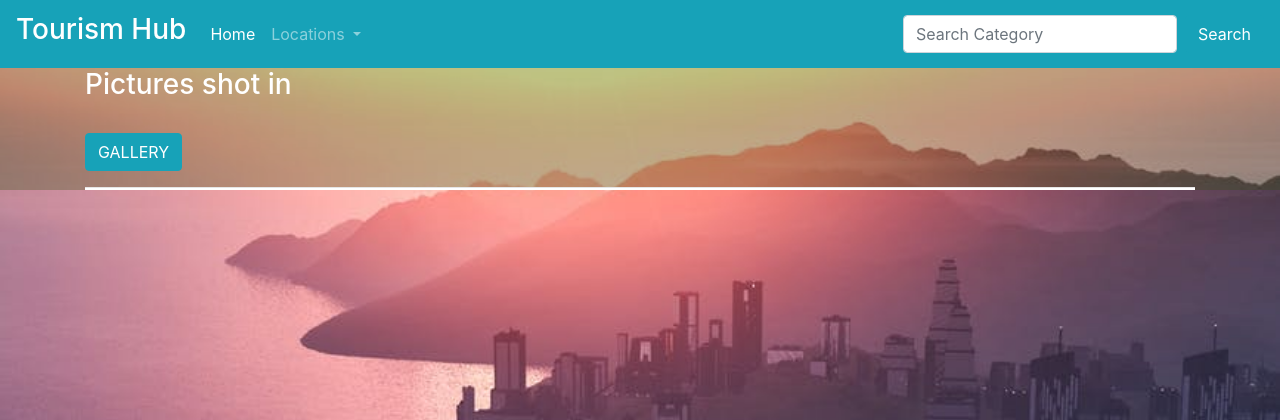
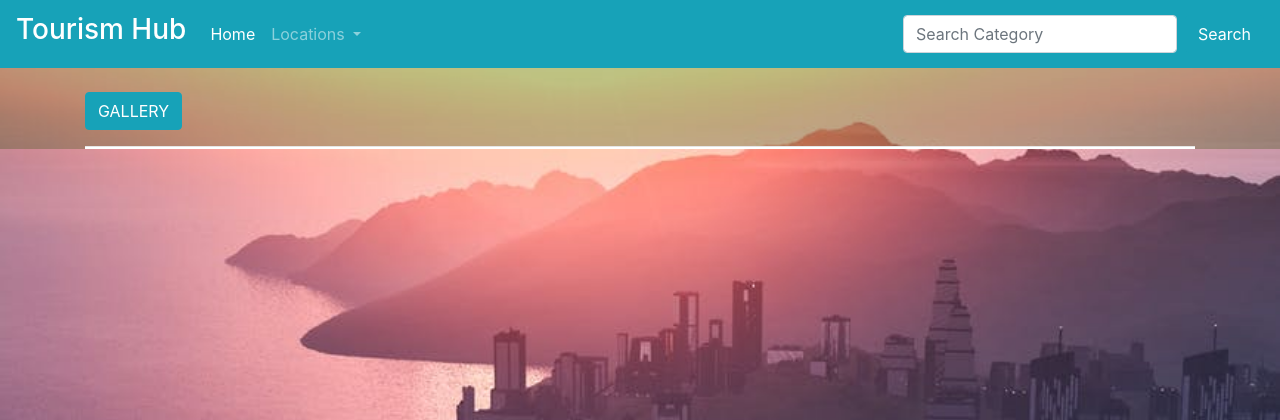
Before and after one commit to EssyMwangi/my-gallery, a Django app: page /location/1/ in a window 1280 px wide. Shown: the top 420 px of the page. Run offline with Django 3.2, Linux system fonts and the light colour scheme; data that the repository does not hold is empty; some libraries are stand-ins or nearby versions.

```diff
--- a/mygallery/templates/mygallery/location.html
+++ b/mygallery/templates/mygallery/location.html
@@ -1,7 +1,6 @@
 {% extends 'layout.html' %}
 {% block content %}
 <div class="container">
-    <h3 class="intro">Pictures shot in {{location}} </h3>
   <br>
   <a href="/" class="scroll"><button class="btn btn-info btn-bg">GALLERY</button></a>
     <hr>
```
